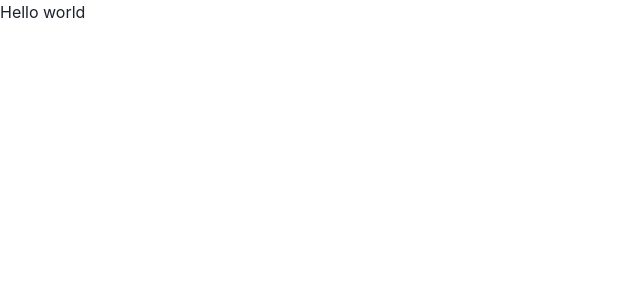
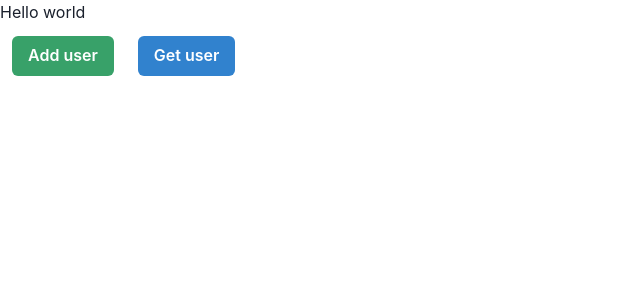
Before and after one commit to CodersCamp2021/team-lp-project-2, a React (Create React App) app: page / in a window 1280 px wide. Shown: the top 300 px of the page, without its empty margins (0-640 px from the left). Built offline with nearby package versions, Linux system fonts and the light colour scheme; no server answers.

Commit message:
adding and getting users

```diff
--- a/src/components/App.js
+++ b/src/components/App.js
@@ -1,7 +1,43 @@
-import { Text } from '@chakra-ui/react';
+import { Text, Button } from '@chakra-ui/react';
+import { getFirestore, collection, getDocs, addDoc } from 'firebase/firestore';
+import app from '../firebase';
 
 function App() {
-  return <Text>Hello world</Text>;
+  const db = getFirestore(app);
+
+  const getUser = () => {
+    const booksRef = collection(db, 'users');
+    getDocs(booksRef).then((snapshot) => {
+      let users = [];
+      snapshot.docs.forEach((doc) => {
+        const data = doc.data();
+        users.push({ ...data, id: doc.id });
+      });
+
+      console.log(users);
+    });
+  };
+
+  const addUser = () => {
+    const usersRef = collection(db, 'users');
+    addDoc(usersRef, {
+      name: 'Maciej',
+      age: 23,
+      favFood: ['pizza', 'burger'],
+    });
+  };
+
+  return (
+    <>
+      <Text>Hello world</Text>
+      <Button m={3} colorScheme="green" onClick={addUser}>
+        Add user
+      </Button>
+      <Button m={3} colorScheme="blue" onClick={getUser}>
+        Get user
+      </Button>
+    </>
+  );
 }
 
 export default App;
--- a/src/firebase.js
+++ b/src/firebase.js
@@ -1,12 +1,12 @@
-import firebase from 'firebase/compat/app';
+import { initializeApp } from 'firebase/app';
 
-const app = firebase.initializeApp({
-  apiKey: process.env.REACT_PROJECT_2_API_KEY,
-  authDomain: process.env.REACT_PROJECT_2_AUTH_DOMAIN,
-  projectId: process.env.REACT_PROJECT_2_PROJECT_ID,
-  storageBucket: process.env.REACT_PROJECT_2_STORAGE_BUCKET,
-  messagingSenderId: process.env.REACT_PROJECT_2_MESSAGING_SENDER_ID,
-  appId: process.env.REACT_PROJECT_2_APP_ID,
+const app = initializeApp({
+  apiKey: process.env.REACT_APP_PROJECT_2_API_KEY,
+  authDomain: process.env.REACT_APP_PROJECT_2_AUTH_DOMAIN,
+  projectId: process.env.REACT_APP_PROJECT_2_PROJECT_ID,
+  storageBucket: process.env.REACT_APP_PROJECT_2_STORAGE_BUCKET,
+  messagingSenderId: process.env.REACT_APP_PROJECT_2_MESSAGING_SENDER_ID,
+  appId: process.env.REACT_APP_PROJECT_2_APP_ID,
 });
 
 export default app;
```
